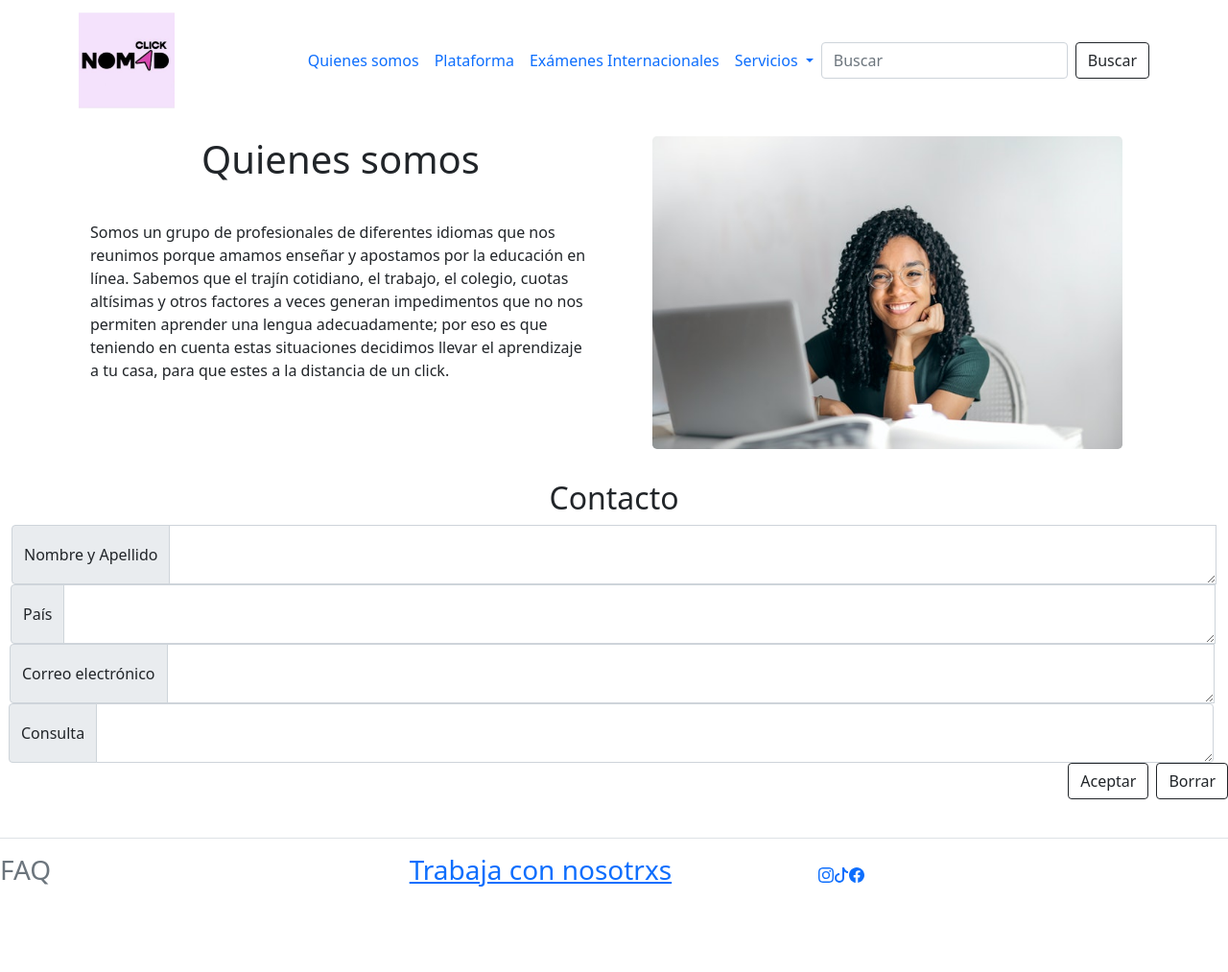
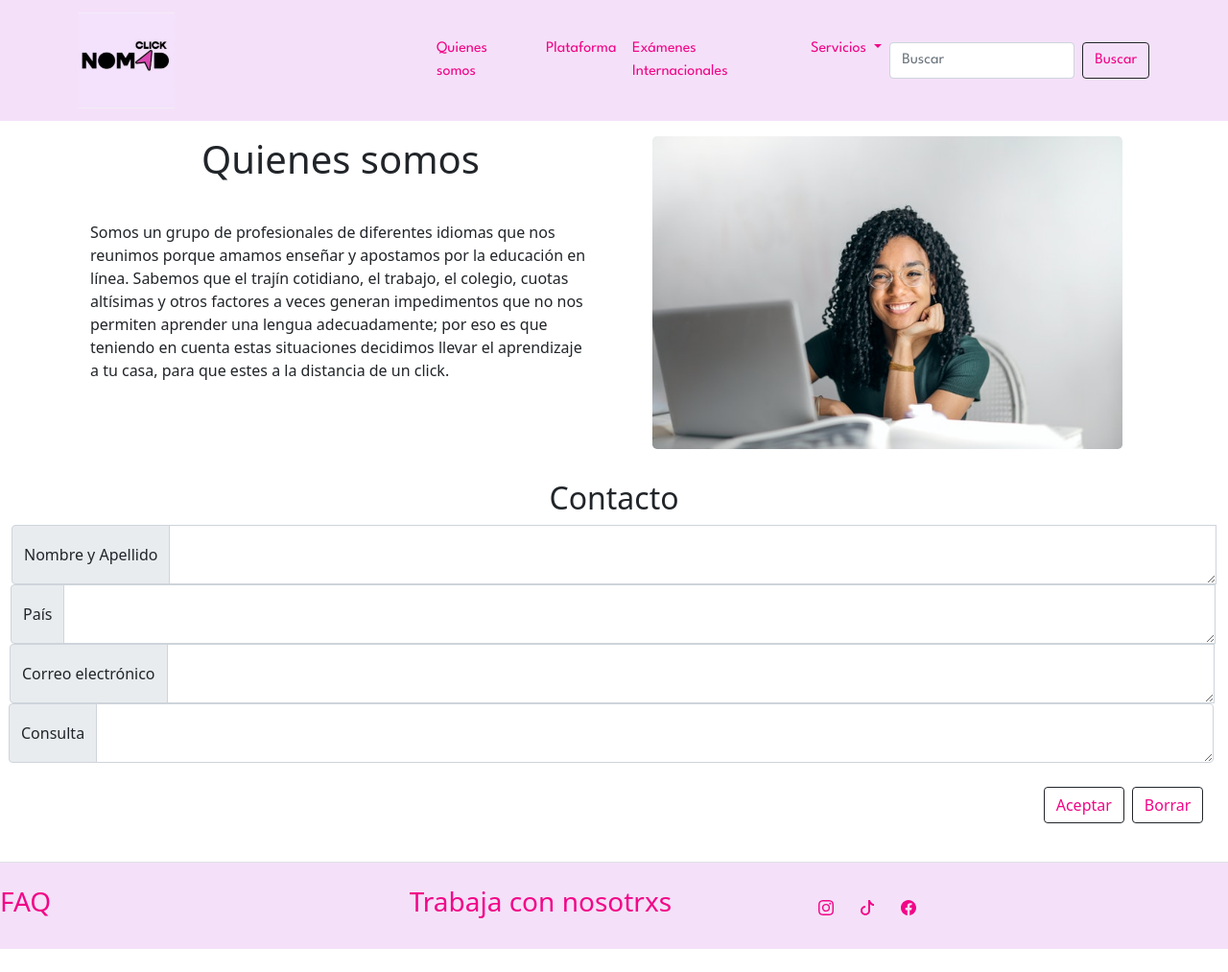
Before and after one commit to LaFlora/ProyectoFinal-Pellis, a website: page index.html in a window 1280 px wide. Shown: the whole page at 96% size. Before the commit the page ends 971 px from the top, so only its background shows below. Drawn offline with nearby package versions, Linux system fonts and the light colour scheme; a web font is replaced by a local one.

Commit message:
me mande cualquiera con la nav pero el footer va queriendo

```diff
--- a/index.html
+++ b/index.html
@@ -30,22 +30,22 @@
     <div class="collapse navbar-collapse" id="navbarSupportedContent">
       <ul class="navbar-nav ms-auto mb-2 mb-lg-0">
         <li class="nav-item">
-          <a class="nav-link animate_animated animate_bounce" aria-current="page" href="index.html">Quienes somos</a>
+          <a class="nav-link animate__animated animate__bounce" aria-current="page" href="index.html">Quienes somos</a>
         </li>
         <li class="nav-item">
-          <a class="nav-link animate_animated animate_bounce" href="https://new.edmodo.com/home" target="_blank">Plataforma</a>
+          <a class="nav-link animate__animated animate__bounce" href="https://new.edmodo.com/home" target="_blank">Plataforma</a>
         </li>
         <li class="nav-item">
-        	<a class="nav-link animate_animated animate_bounce" aria-current="page" href="examenesint.html">Exámenes Internacionales</a>
+        	<a class="nav-link animate__animated animate__bounce" aria-current="page" href="examenesint.html">Exámenes Internacionales</a>
         </li>
         <li class="nav-item dropdown">
-          <a class="nav-link dropdown-toggle animate_animated animate_bounce" href="cursos.html" id="navbarDropdown" role="button" data-bs-toggle="dropdown" aria-expanded="false">
+          <a class="nav-link dropdown-toggle animate__animated animate__bounce" href="cursos.html" id="navbarDropdown" role="button" data-bs-toggle="dropdown" aria-expanded="false">
             Servicios
           </a>
           <ul class="dropdown-menu" aria-labelledby="navbarDropdown">
-            <li><a class="dropdown-item animate_animated animate_bounce" href="modalidad.html">Modalidades</a></li>
-            <li><a class="dropdown-item animate_animated animate_bounce" href="idiomas.html">Idiomas</a></li>
-            <li><a class="dropdown-item animate_animated animate_bounce" href="traduccion.html">Servicios de traducción</a></li>
+            <li><a class="dropdown-item animate__animated animate__bounce" href="modalidad.html">Modalidades</a></li>
+            <li><a class="dropdown-item animate__animated animate__bounce" href="idiomas.html">Idiomas</a></li>
+            <li><a class="dropdown-item animate__animated animate__bounce" href="traduccion.html">Servicios de traducción</a></li>
           </ul>
         </li>
       </ul>
@@ -106,11 +106,11 @@
 
 	<!--cierra Main-->
   <!--abre Footer-->
-  <footer class="bg-pink d-flex flex-wrap justify-content-between align-items-center py-3 my-4 border-top">
+  <footer class="bg-pink d-flex flex-wrap align-items-center py-4 my-4 border-top">
     <div class="col-md-4 d-flex align-items-center">
-  <h3><a href="https://drive.google.com/file/d/1GISNx3VcsMX3gWg50T0qo4j72J3iJnJD/view?usp=sharing" class="mb-3 me-2 mb-md-0 text-muted text-decoration-none lh-1" target="_blank">FAQ</a></h3>
+  <h3><a href="https://drive.google.com/file/d/1GISNx3VcsMX3gWg50T0qo4j72J3iJnJD/view?usp=sharing" class="mb-3 me-2 mb-md-0 text-decoration-none lh-1" target="_blank">FAQ</a></h3>
     </div>
-    <div class="col-md-4 d-flex align-items-center">
+    <div class="col-md-4 d-flex align-items-center text-muted text-decoration-none">
   <h3><a href="https://forms.gle/DMbPhJ9kQ5EwyvyE8" target="_blank">Trabaja con nosotrxs</a></h3>
     </div>
     <div class=" col-md-4 d-flex rounded float-start">
--- a/scss/_1tipografias.scss
+++ b/scss/_1tipografias.scss
@@ -1 +1,5 @@
-@import url('https://fonts.googleapis.com/css2?family=League+Spartan:wght@200;400&display=swap')
+@import url('https://fonts.googleapis.com/css2?family=League+Spartan:wght@200;400&family=Roboto:ital,wght@0,100;0,300;0,400;0,500;0,700;0,900;1,100;1,300;1,400;1,500;1,700;1,900&family=Updock&display=swap');
+
+$Font-family:'League Spartan', sans-serif;
+$Font-family-secondary: 'Roboto', sans-serif;
+$Font-family-italic: 'Updock', cursive;
--- a/scss/_2commons.scss
+++ b/scss/_2commons.scss
@@ -0,0 +1,35 @@
+@import url(animate.css);
+
+$link-color: #f20587;
+//nav
+.navbar {
+    background-color: #f4e1f9;
+    font-family: $Font-family; }
+    .navbar-expand-lg .navbar-collapse{
+        display: flex;
+        flex-wrap: wrap;
+    }
+
+      .navbar div .nav-item .nav-link {
+        color: #f20587;
+         }
+
+  .dropdown-menu .dropdown-item {
+    color: #f20587; }
+
+  .btn {
+    color: #f20587; }
+
+  .justify-content-md-end {
+    padding-top: 2%;
+    padding-right: 2%; }
+
+//footer
+
+    .bg-pink{
+        background-color: #f4e1f9;}
+            a{
+                color: $link-color;
+                text-decoration: none;
+                width: 10%;
+            }
```
Also changed, not shown: css/main.css.
